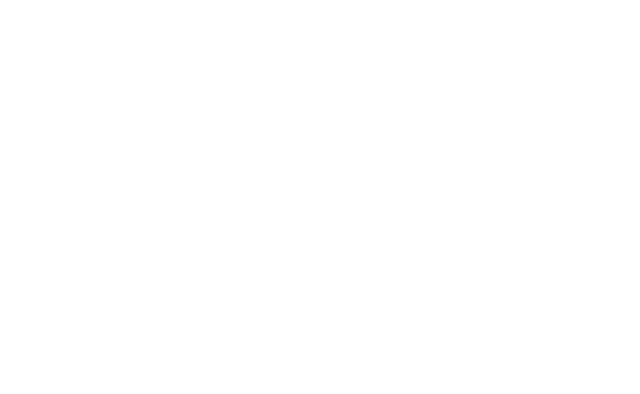
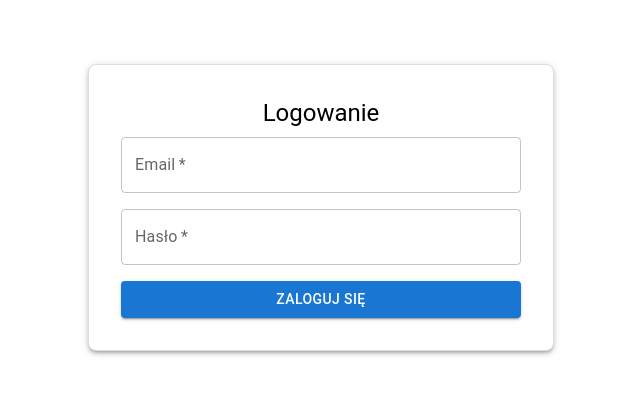
Before and after one commit to Pakanor/fitness-app-frontend, a React (Create React App) app: page /login in a window 1280 px wide. Before the commit this address had no page. Shown: the top 394 px of the page, without its empty margins (319-959 px from the left). Built offline with nearby package versions, Linux system fonts and the light colour scheme.

Commit message:
frontend changes

```diff
--- a/package.json
+++ b/package.json
@@ -1,5 +1,6 @@
 {
   "name": "fitnessapp",
+  "proxy": "http://localhost:5000",
   "version": "0.1.0",
   "private": true,
   "dependencies": {
--- a/src/API/authAPI.js
+++ b/src/API/authAPI.js
@@ -1,7 +1,7 @@
 // src/API/authApi.js
 import axios from 'axios';
 
-const API_URL = 'https://localhost:7177/api/auth';
+const API_URL = 'http://localhost:5000/api/auth';
 
 export const registerUser = async (formData) => {
   const response = await axios.post(`${API_URL}/register`, formData);
--- a/src/App.js
+++ b/src/App.js
@@ -6,6 +6,8 @@ import VerifyPage from './pages/VerifyPage';
 import HomePage from './pages/HomePage';
 import ExerciseStartPage from './pages/ExerciseStartPage';
 import ExerciseListPage from './pages/ExerciseListPage';
+import LoginForm from './pages/LoginPage';
+import ProtectedRoute from './pages/ProtectedRoute';
 
 
 
@@ -16,8 +18,9 @@ function App() {
      <Router>
       <Routes>
         <Route path="/" element={<HomePage />} />
+          <Route path="/login" element={<LoginForm />} />
         <Route path="/register" element={<RegisterForm />} />
-                <Route path="/calorie-tracker" element={<CalorieTracer />} />
+                <Route path="/calorie-tracker" element={ <ProtectedRoute><CalorieTracer /></ProtectedRoute>} />
                   <Route path="/verify" element={<VerifyPage />} />
         <Route path="/exercise-start" element={<ExerciseStartPage />} />
               <Route path="/exercise/:bodyPart" element={<ExerciseListPage />} />
--- a/src/components/Header.js
+++ b/src/components/Header.js
@@ -80,6 +80,9 @@ function Header() {
                 onClick={() => {
                   handleAccountClose();
                   alert('Wylogowano');
+                  localStorage.removeItem("token");
+                  window.location.href = '/login';
+
                 }}
               >
                 Wyloguj się
@@ -163,7 +166,6 @@ function Header() {
               onClick={() => {
                 setMenuOpen(false);
                 alert('Wylogowano');
-                // Tutaj dodaj swoją logikę wylogowania
               }}
               sx={{ textAlign: 'left' }}
             >
--- a/src/features/auth/LoginForm.jsx
+++ b/src/features/auth/LoginForm.jsx
@@ -0,0 +1,80 @@
+import React, { useState } from 'react';
+import { useNavigate } from 'react-router-dom';
+import { loginUser } from '../../API/authAPI';
+import {
+  Box,
+  Button,
+  TextField,
+  Typography,
+  Alert,
+  Stack,
+} from '@mui/material';
+
+const LoginForm = () => {
+  const [form, setForm] = useState({ email: '', password: '' });
+  const [error, setError] = useState('');
+  const navigate = useNavigate();
+
+  const handleSubmit = async (e) => {
+    e.preventDefault();
+    setError('');
+    try {
+      const res = await loginUser(form); // wywołanie API logowania
+      alert('Logowanie udane: ' + res.message);
+      localStorage.setItem("token", res.token);
+    console.log(res.token);
+      navigate('/calorie-tracker'); // przekierowanie po zalogowaniu
+    } catch (err) {
+      const msg = err.response?.data?.message || 'Nieznany błąd';
+      setError(msg);
+    }
+  };
+
+  return (
+    <Box
+      component="form"
+      onSubmit={handleSubmit}
+      sx={{
+        width: 400,
+        mx: 'auto',
+        mt: 8,
+        p: 4,
+        border: '1px solid #ddd',
+        borderRadius: 2,
+        backgroundColor: 'white',
+        boxShadow: 3,
+      }}
+    >
+      <Typography variant="h5" align="center" gutterBottom>
+        Logowanie
+      </Typography>
+
+      <Stack spacing={2}>
+        {error && <Alert severity="error">{error}</Alert>}
+
+        <TextField
+          label="Email"
+          type="email"
+          value={form.EmailOrLogin}
+          onChange={(e) => setForm({ ...form, EmailOrLogin: e.target.value })}
+          fullWidth
+          required
+        />
+        <TextField
+          label="Hasło"
+          type="password"
+          value={form.password}
+          onChange={(e) => setForm({ ...form, password: e.target.value })}
+          fullWidth
+          required
+        />
+
+        <Button type="submit" variant="contained" fullWidth>
+          Zaloguj się
+        </Button>
+      </Stack>
+    </Box>
+  );
+};
+
+export default LoginForm;
--- a/src/features/auth/RegisterForm.jsx
+++ b/src/features/auth/RegisterForm.jsx
@@ -27,7 +27,6 @@ const RegisterForm = () => {
       setError(msg);
     }
   };
-
   return (
     <Box
       component="form"
@@ -77,6 +76,7 @@ const RegisterForm = () => {
         <Button type="submit" variant="contained" fullWidth>
           Zarejestruj się
         </Button>
+
       </Stack>
     </Box>
   );
--- /dev/null
+++ b/src/pages/LoginPage.jsx
@@ -0,0 +1,12 @@
+import React from 'react';
+import LoginForm from '../features/auth/LoginForm';
+
+const LoginPage = () => {
+  return (
+    <div>
+      <LoginForm />
+    </div>
+  );
+};
+
+export default LoginPage;
--- /dev/null
+++ b/src/pages/ProtectedRoute.jsx
@@ -0,0 +1,15 @@
+import React from 'react';
+import { Navigate } from 'react-router-dom';
+
+const ProtectedRoute = ({ children }) => {
+  const token = localStorage.getItem("token");
+
+  if (!token) {
+    // jeśli nie ma tokena → przekieruj na logowanie
+    return <Navigate to="/login" replace />;
+  }
+
+  return children; // jeśli token jest → wyświetl stronę
+};
+
+export default ProtectedRoute;
```
